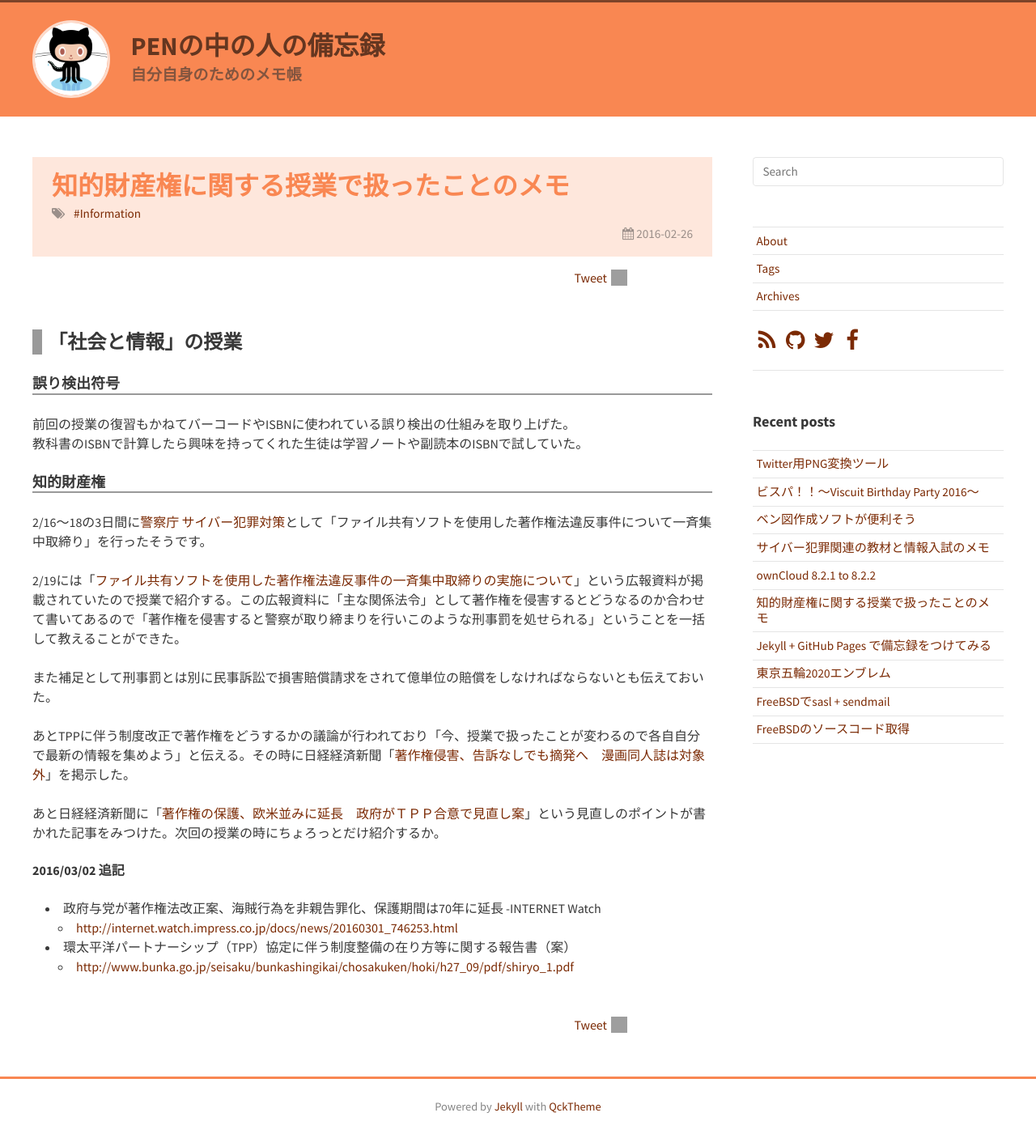
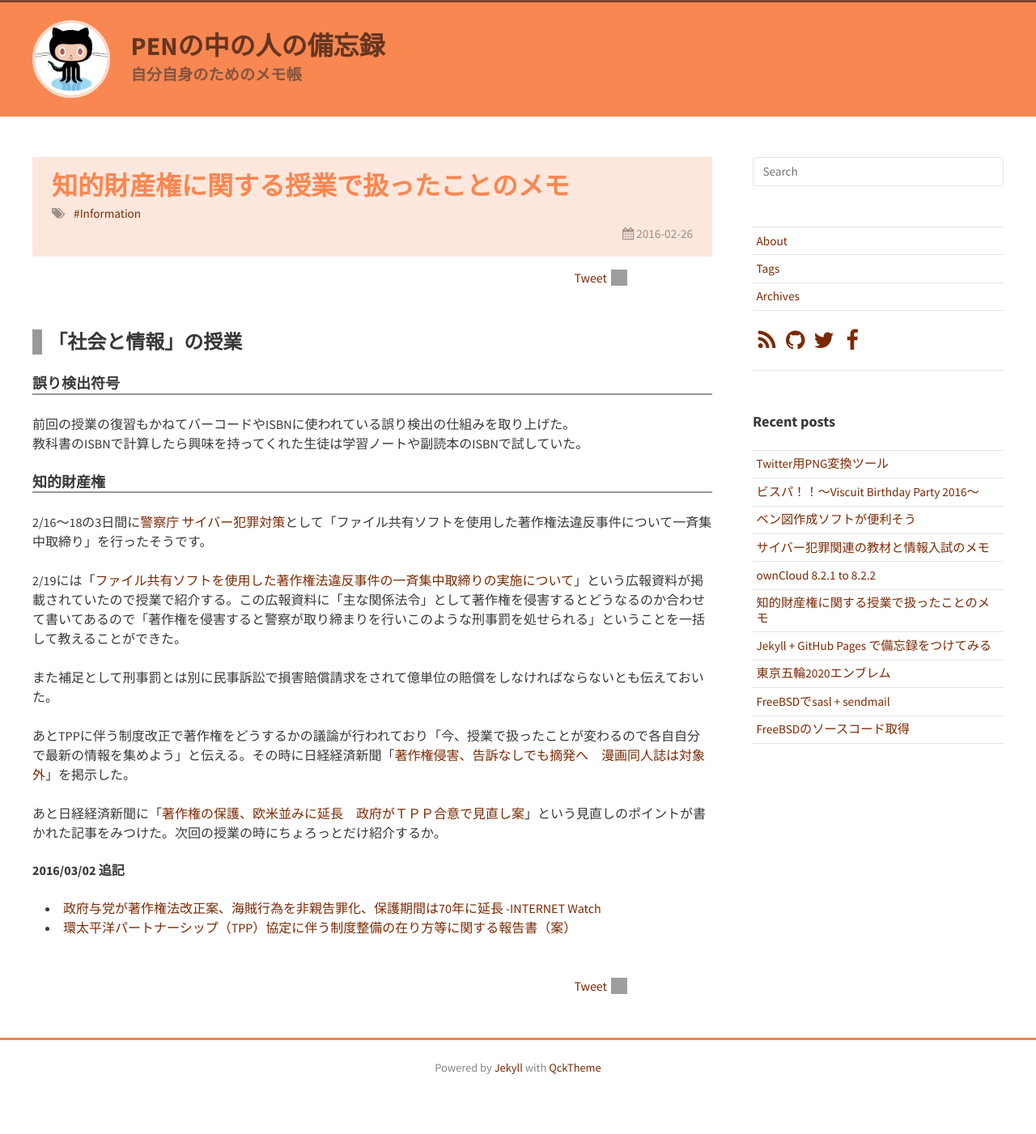
Before and after one commit to xDNCL/blog, a Jekyll site: the page built from _posts/2016-02-26-Information_Intellectual-property.md, in a window 1280 px wide. Shown: the whole page at 81% size. Built offline with Jekyll 4.4.1, drawn with Linux system fonts in a browser that asks for light colours; nearby versions of some CDN libraries; comment, search, counter and statistics services are not loaded; after the commit the page ends 1353 px from its top, so only the background shows below that; part of the change alters nothing that is shown; grey boxes are pictures that could not be loaded.

Commit message:
[Fix] 2016/02/26の追記のリンク方法を変更

```diff
--- a/_posts/2016-02-26-Information_Intellectual-property.md
+++ b/_posts/2016-02-26-Information_Intellectual-property.md
@@ -25,7 +25,5 @@ tags: Information
 
 #### 2016/03/02 追記
 
-* 政府与党が著作権法改正案、海賊行為を非親告罪化、保護期間は70年に延長 -INTERNET Watch
-    * [http://internet.watch.impress.co.jp/docs/news/20160301_746253.html](http://internet.watch.impress.co.jp/docs/news/20160301_746253.html)
-* 環太平洋パートナーシップ（TPP）協定に伴う制度整備の在り方等に関する報告書（案）
-    * [http://www.bunka.go.jp/seisaku/bunkashingikai/chosakuken/hoki/h27_09/pdf/shiryo_1.pdf](http://www.bunka.go.jp/seisaku/bunkashingikai/chosakuken/hoki/h27_09/pdf/shiryo_1.pdf)
+* [政府与党が著作権法改正案、海賊行為を非親告罪化、保護期間は70年に延長 -INTERNET Watch](http://internet.watch.impress.co.jp/docs/news/20160301_746253.html)
+* [環太平洋パートナーシップ（TPP）協定に伴う制度整備の在り方等に関する報告書（案）](http://www.bunka.go.jp/seisaku/bunkashingikai/chosakuken/hoki/h27_09/pdf/shiryo_1.pdf)
```
